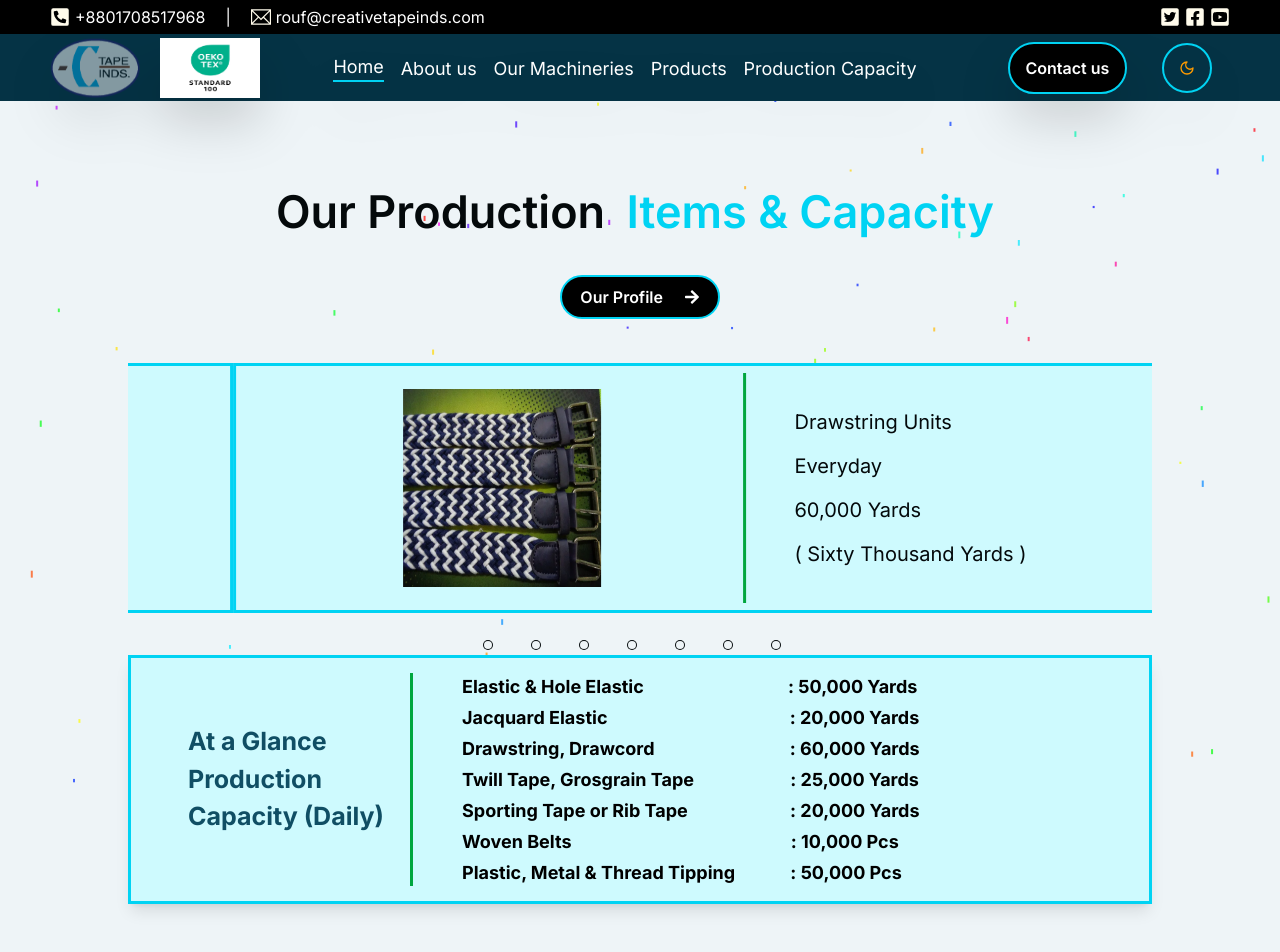
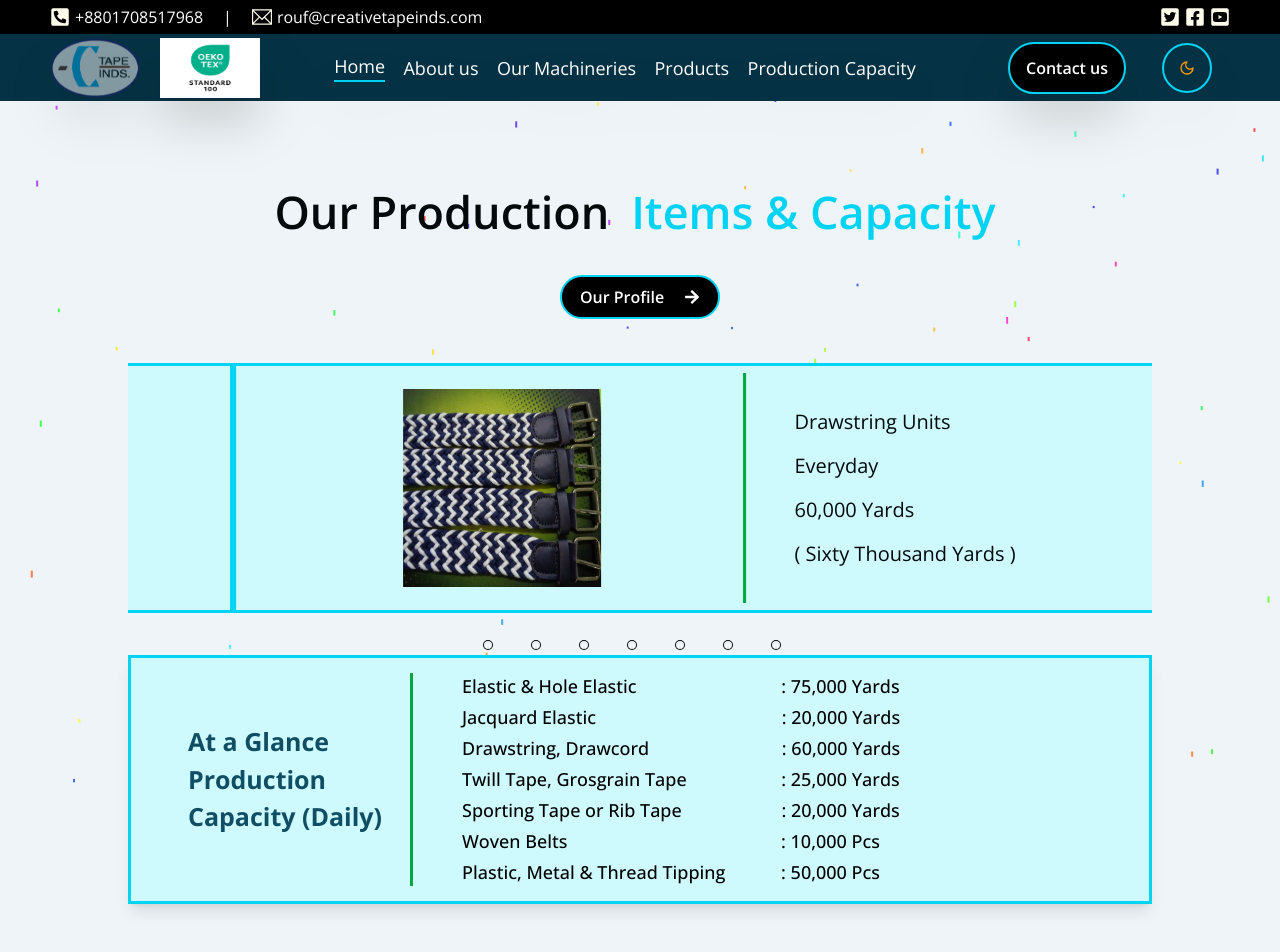
Before and after one commit to inmajhossain/creative, a Next.js app: page /capecity in a window 1280 px wide. Shown: the top 952 px of the page. Built offline with nearby package versions, Linux system fonts and the light colour scheme.

Commit message:
Update: Revision - 4

```diff
--- a/src/app/globals.css
+++ b/src/app/globals.css
@@ -15,7 +15,7 @@
   --radius-xl: calc(var(--radius) + 4px);
   --color-background: var(--background);
   --color-foreground: var(--foreground);
-  --font-inter: var(--font-inter);
+  --font-sans: var(--font-open-sans);
   --color-card: var(--card);
   --color-card-foreground: var(--card-foreground);
   --color-popover: var(--popover);
@@ -90,7 +90,7 @@
 }
 
 body {
-  font-family: var(--font-inter);
+  font-family: var(--font-open-sans);
 }
 
 @layer base {
--- a/src/app/layout.tsx
+++ b/src/app/layout.tsx
@@ -1,5 +1,5 @@
 import type { Metadata } from "next";
-import { Inter, Geist_Mono } from "next/font/google";
+import { Open_Sans } from "next/font/google";
 import "./globals.css";
 import { ThemeProvider } from "@/components/Header/theme-provider";
 import Header from "@/components/Header/Header";
@@ -7,13 +7,9 @@ import Footer from "@/components/Footer/Footer";
 import BackgroundEffect from "@/components/Background/BackgroundEffect";
 import Location from "@/components/body/Location";
 
-const inter = Inter({
-  variable: "--font-inter",
-  subsets: ["latin"],
-});
-
-const geistMono = Geist_Mono({
-  variable: "--font-geist-mono",
+// Primary Sans Serif font
+const openSans = Open_Sans({
+  variable: "--font-open-sans",
   subsets: ["latin"],
 });
 
@@ -30,7 +26,7 @@ export default function RootLayout({
 }>) {
   return (
     <html lang="en">
-      <body className={`${inter.variable} ${geistMono.variable}`}>
+      <body className={`${openSans.variable} font-sans`}>
         <ThemeProvider
           attribute="class"
           defaultTheme="light"
--- a/src/components/body/Buyers.tsx
+++ b/src/components/body/Buyers.tsx
@@ -6,7 +6,7 @@ export default function Buyers() {
     <div className="hidden lg:flex xl:flex lg:flex-col xl:flex-col mx-auto lg:mt-[50px] mb-[50px] lg:mb-[150px] w-[380px] md:w-[768px] lg:w-[1024px] xl:w-[1280px] lg:h-[520px] font-semibold text-black">
       {/* Top */}
       <div>
-        <h2 className="font-thin text-md dark:text-white lg:text-3xl text-center lobster">
+        <h2 className="mx-auto py-[10px] dark:border-amber-100 border-b-3 border-black lg:w-[350px] font-thin text-md dark:text-white lg:text-2xl text-center lobster">
           Message From Management...
         </h2>
       </div>
--- a/src/components/body/ChairmanNote.tsx
+++ b/src/components/body/ChairmanNote.tsx
@@ -7,7 +7,7 @@ export default function ChairmanNote() {
       transition={{ duration: 3, delay: 2 }}
       className="bg-cyan-100 dark:bg-cyan-950/90 shadow-lg mx-auto mt-[50px] lg:mt-[100px] p-6 border-3 border-cyan-400 w-[380px] md:w-[768px] lg:w-[1024px] xl:w-[1200px] text-black text-md text-center"
     >
-      <h2 className="mb-4 font-thin text-md dark:text-white lg:text-3xl lobster">
+      <h2 className="block mx-auto mb-4 py-[10px] dark:border-amber-100 border-b-3 border-black lg:w-[350px] font-thin text-md dark:text-white lg:text-2xl lobster">
         Message From Chairman...
       </h2>
       <h2 className="mb-4 font-bold dark:text-cyan-400 lg:text-4xl">
--- a/src/components/body/Production.tsx
+++ b/src/components/body/Production.tsx
@@ -13,29 +13,29 @@ const Production = () => {
           At a Glance Production Capacity (Daily)
         </h3>
       </div>
-      <div className="flex flex-col justify-around space-y-[4px] px-[20px] lg:px-[5px] py-[20px] lg:py-0 font-bold text-[14px] text-rose-600 xl:text-[18px] text-center">
+      <div className="flex flex-col justify-around space-y-[4px] px-[20px] lg:px-[5px] py-[20px] lg:py-0 font-medium text-[14px] text-rose-600 xl:text-[18px] text-center">
         <h4 className="w-[350px] lg:w-[650px] text-black dark:text-white text-left lg:text-left md:text-center">
-          <span className="lg:mr-[140px]">Elastic & Hole Elastic</span> : 50,000
+          <span className="lg:mr-[140px]">Elastic & Hole Elastic</span> : 75,000
           Yards
         </h4>
         <h4 className="w-[350px] lg:w-[650px] text-black dark:text-white text-left lg:text-left md:text-center">
-          <span className="lg:mr-[178px]">Jacquard Elastic</span> : 20,000 Yards
+          <span className="lg:mr-[181px]">Jacquard Elastic</span> : 20,000 Yards
         </h4>
 
         <h4 className="w-[350px] lg:w-[650px] text-black dark:text-white text-left lg:text-left md:text-center">
-          <span className="lg:mr-[131px]">Drawstring, Drawcord</span> : 60,000
+          <span className="lg:mr-[128px]">Drawstring, Drawcord</span> : 60,000
           Yards
         </h4>
         <h4 className="w-[350px] lg:w-[650px] text-black dark:text-white text-left lg:text-left md:text-center">
-          <span className="lg:mr-[92px]">Twill Tape, Grosgrain Tape</span> :
+          <span className="lg:mr-[90px]">Twill Tape, Grosgrain Tape</span> :
           25,000 Yards
         </h4>
         <h4 className="w-[350px] lg:w-[650px] text-black dark:text-white text-left lg:text-left md:text-center">
-          <span className="lg:mr-[98px]">Sporting Tape or Rib Tape</span> :
+          <span className="lg:mr-[95px]">Sporting Tape or Rib Tape</span> :
           20,000 Yards
         </h4>
         <h4 className="w-[350px] lg:w-[650px] text-black dark:text-white text-left lg:text-left md:text-center">
-          <span className="lg:mr-[215px]">Woven Belts</span> : 10,000 Pcs
+          <span className="lg:mr-[209px]">Woven Belts</span> : 10,000 Pcs
         </h4>
         <h4 className="w-[350px] lg:w-[650px] text-black dark:text-white text-left lg:text-left md:text-center">
           <span className="lg:mr-[51px]">Plastic, Metal & Thread Tipping</span>{" "}
--- a/src/components/body/Units.tsx
+++ b/src/components/body/Units.tsx
@@ -19,7 +19,7 @@ import Production from "./Production";
 const productionUnits = [
   {
     title: "Elastic & Hole Elastic Units",
-    amount: "50,000",
+    amount: "75,000",
     unit: "Yards",
     text: "Fifty Thousand Yards",
     image: elastic,
```
